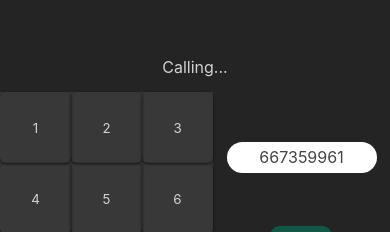
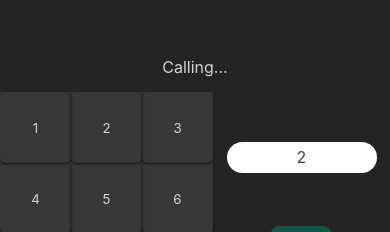
Before and after one commit to alexandergh132003/202301-w4ch3-alexander-guillen-marc-girbau, a React (Create React App) app: page / in a window 390 px wide. Shown: the part 213-445 px from the top of the page. Built offline with nearby package versions, Linux system fonts and the light colour scheme.

Commit message:
Add PhoneContext and PhoneProvider

```diff
--- a/src/components/Display/Display.tsx
+++ b/src/components/Display/Display.tsx
@@ -1,5 +1,10 @@
+import { useContext } from "react";
+import PhoneContext from "../../store/contexts/PhoneContext";
+
 const Display = (): JSX.Element => {
-  return <span className="number">667359961</span>;
+  const { phoneNumber } = useContext(PhoneContext);
+
+  return <span className="number">{phoneNumber}</span>;
 };
 
 export default Display;
--- /dev/null
+++ b/src/components/PhoneContextProvider/PhoneContextProvider.tsx
@@ -0,0 +1,24 @@
+import { useState } from "react";
+import PhoneContext from "../../store/contexts/PhoneContext";
+import PhoneContextStructure from "../../store/contexts/types";
+
+interface PhoneContextProviderProps {
+  children: JSX.Element | JSX.Element[];
+}
+
+const PhoneContextProvider = ({
+  children,
+}: PhoneContextProviderProps): JSX.Element => {
+  const [phoneNumber, setPhoneNumber] = useState(2);
+
+  const store = { phoneNumber };
+
+  return (
+    <PhoneContext.Provider
+      value={store}
+      children={children}
+    ></PhoneContext.Provider>
+  );
+};
+
+export default PhoneContextProvider;
--- a/src/index.tsx
+++ b/src/index.tsx
@@ -2,12 +2,15 @@ import React from "react";
 import ReactDOM from "react-dom/client";
 import "./index.css";
 import App from "./App";
+import PhoneContextProvider from "./components/PhoneContextProvider/PhoneContextProvider";
 
 const root = ReactDOM.createRoot(
   document.getElementById("root") as HTMLElement
 );
 root.render(
   <React.StrictMode>
-    <App />
+    <PhoneContextProvider>
+      <App />
+    </PhoneContextProvider>
   </React.StrictMode>
 );
--- /dev/null
+++ b/src/store/contexts/PhoneContext.ts
@@ -0,0 +1,7 @@
+import { createContext } from "react";
+
+import PhoneContextStructure from "./types";
+
+const PhoneContext = createContext({} as PhoneContextStructure);
+
+export default PhoneContext;
--- /dev/null
+++ b/src/store/contexts/types.ts
@@ -0,0 +1,5 @@
+interface PhoneContextStructure {
+  phoneNumber: number;
+}
+
+export default PhoneContextStructure;
```
